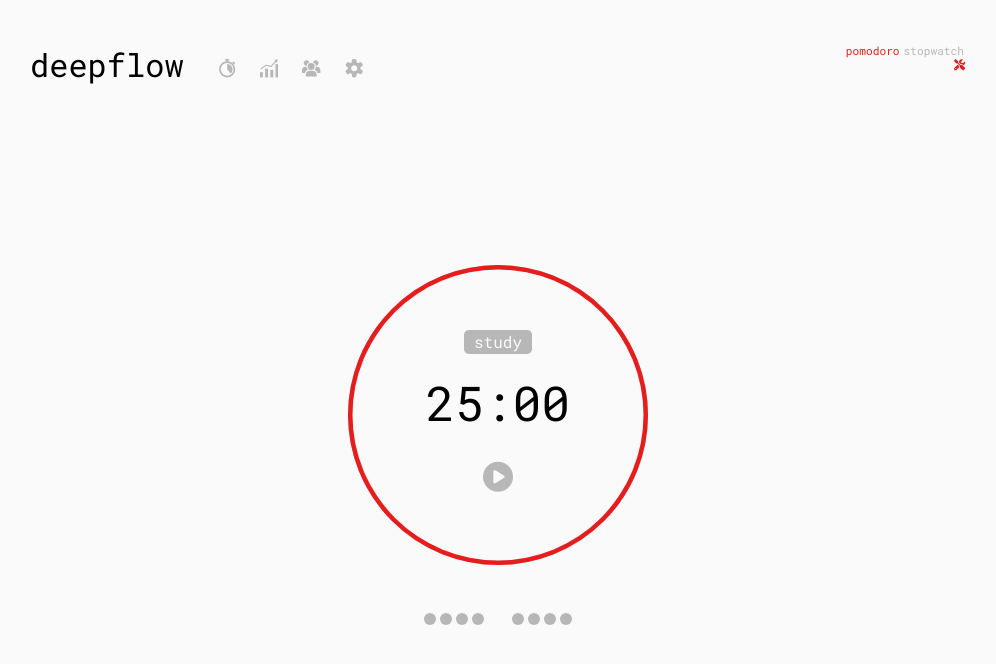
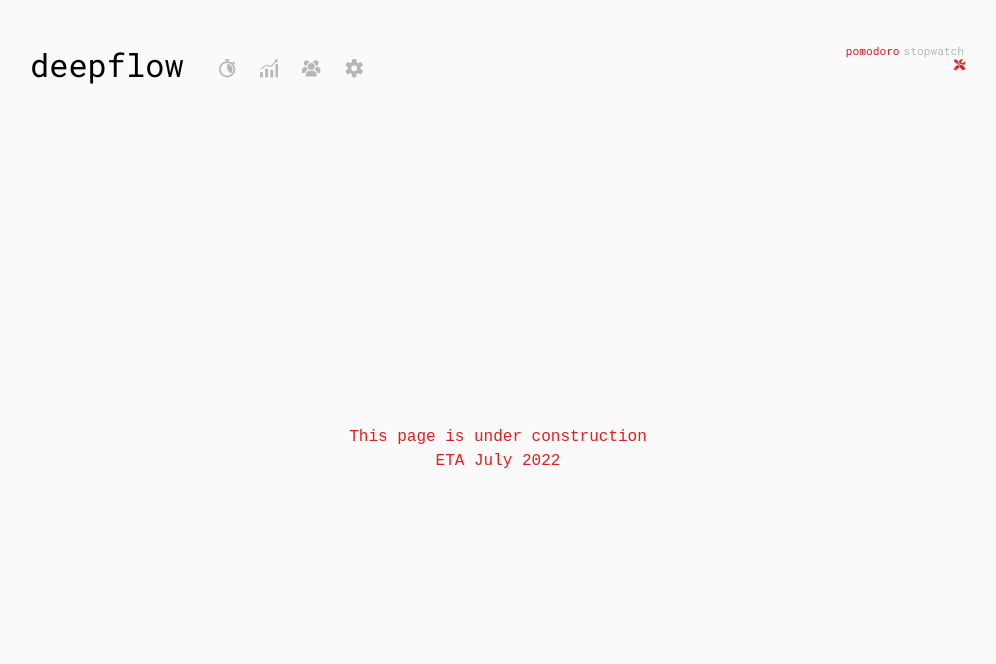
Before and after one commit to ademirkan/Deep-Flow, a React (Create React App) app: page /oops in a window 1280 px wide. Shown: the top 664 px of the page, without its empty margins (142-1138 px from the left). Built offline with nearby package versions, Linux system fonts and the light colour scheme.

Commit message:
Added routing to navbar

```diff
--- a/package.json
+++ b/package.json
@@ -12,6 +12,7 @@
     "react": "^17.0.2",
     "react-dom": "^17.0.2",
     "react-icons": "^4.3.1",
+    "react-router-dom": "^6.3.0",
     "react-scripts": "5.0.0",
     "react-usestateref": "^1.0.8",
     "reactjs-popup": "^2.0.5",
--- a/src/App.js
+++ b/src/App.js
@@ -1,11 +1,11 @@
 import "./App.css";
-import Footer from "./Layout/Footer/Footer";
 import TimerPage from "./Pages/TimerPage/TimerPage";
-import NavBar from "./Layout/NavBar/NavBar";
+import NotReadyPage from "./Pages/NotReadyPage";
 import TimerStateProvider from "./Contexts/TimerStateContext";
 import SessionsProvider from "./Contexts/SessionsContext";
 import ProgressbarProvider from "./Contexts/ProgressbarContext";
 import SchedulerProvider from "./Contexts/SchedulerContext";
+import { Route, Routes } from "react-router-dom";
 
 //🤔 multiContexts?
 
@@ -15,11 +15,10 @@ function App() {
       <TimerStateProvider>
         <SchedulerProvider>
           <SessionsProvider>
-            <div id="display">
-              <NavBar />
-              <TimerPage />
-              <Footer />
-            </div>
+            <Routes>
+              <Route path="/" element={<TimerPage />} />
+              <Route path="/oops" element={<NotReadyPage />} />
+            </Routes>
           </SessionsProvider>
         </SchedulerProvider>
       </TimerStateProvider>
--- a/src/Contexts/SchedulerContext.jsx
+++ b/src/Contexts/SchedulerContext.jsx
@@ -1,6 +1,4 @@
 import react, { useState, useRef } from "react";
-
-import useLocalStorageState from "../Hooks/useLocalStorageState";
 
 /**
  * Scheduler = {mode: "pomodoro, stopwatch, custom",
--- a/src/Layout/NavBar/NavBar.jsx
+++ b/src/Layout/NavBar/NavBar.jsx
@@ -8,6 +8,7 @@ import {
   ShareIcon,
   SettingsIcon,
 } from "../../Assets/NavbarIcons";
+import { Link } from "react-router-dom";
 
 function NavBar() {
   // Context
@@ -29,18 +30,18 @@ function Logo({ className }) {
 function Menu({ className }) {
   return (
     <div id={styles.menu} className={className}>
-      <a href="/">
+      <Link to="/">
         <TimerIcon className={"icon"} />
-      </a>
-      <a href="/">
+      </Link>
+      <Link to="/oops">
         <ChartIcon className={"icon"} />
-      </a>
-      <a href="/">
+      </Link>
+      <Link to="/oops">
         <ShareIcon className={"icon"} />
-      </a>
-      <a href="/">
+      </Link>
+      <Link to="/oops">
         <SettingsIcon className={"icon"} />
-      </a>
+      </Link>
     </div>
   );
 }
--- /dev/null
+++ b/src/Layout/PageLayout.jsx
@@ -0,0 +1,12 @@
+import NavBar from "./NavBar/NavBar";
+import Footer from "./Footer/Footer";
+
+export default function PageLayout(props) {
+  return (
+    <div id="display">
+      <NavBar />
+      {props.children}
+      <Footer />
+    </div>
+  );
+}
--- /dev/null
+++ b/src/Pages/NotReadyPage.jsx
@@ -0,0 +1,15 @@
+import PageLayout from "./../Layout/PageLayout";
+
+export default function NotReadyPage() {
+  return (
+    <PageLayout>
+      <div
+        className="flex justify-center items-center flex-col mt-16"
+        style={{ gridArea: "main", color: "var(--primary-color)" }}
+      >
+        <span>This page is under construction</span>
+        <span> ETA July 2022 </span>
+      </div>
+    </PageLayout>
+  );
+}
--- a/src/Pages/TimerPage/TimerPage.jsx
+++ b/src/Pages/TimerPage/TimerPage.jsx
@@ -9,9 +9,11 @@ import { SessionsContext } from "../../Contexts/SessionsContext";
 import StopwatchTimer, {
   CircularStopwatchView,
 } from "./../../Components/CircularTimer/StopwatchTimer";
+import PageLayout from "../../Layout/PageLayout";
 
 function TimerPage() {
   return (
+    <PageLayout>
       <div
         className="flex justify-center items-center flex-col mt-16"
         style={{ gridArea: "main" }}
@@ -19,6 +21,7 @@ function TimerPage() {
         <Timer />
         <Progress />
       </div>
+    </PageLayout>
   );
 }
 
@@ -32,7 +35,7 @@ function Timer() {
   // const [popupOpen, setPopupOpen] = useState(false);
   // const closePopup = () => setPopupOpen(false);
 
-  // TODO -- useCallback?
+  //const thing = useMemo(()=>getThingFromExpensiveComputation(giantString), [giantString])
   const callbacks = {
     onFirstStart: (time) => {
       setIsRunning(true);
@@ -104,7 +107,7 @@ function Timer() {
   const timerByTypes = {
     countdown: (timer) => (
       <CountdownTimer
-        duration={timer.duration === 1000 * 60 ? 2000 : timer.duration}
+        duration={timer.duration === 1000 * 60 ? 5000 : timer.duration}
         callbacks={callbacks}
         overtime={false}
         events={countdownEvents}
@@ -121,7 +124,7 @@ function Timer() {
         minimumDuration={timer.duration === 1000 * 60 ? 5000 : timer.duration}
         callbacks={callbacks}
         overtime={false}
-        events={countdownEvents}
+        events={stopwatchEvents}
         viewConstructor={(props) => (
           <CircularStopwatchView
             {...props}
--- a/src/index.js
+++ b/src/index.js
@@ -2,10 +2,13 @@ import React from "react";
 import ReactDOM from "react-dom";
 import App from "./App";
 import "./index.css";
+import { BrowserRouter } from "react-router-dom";
 
 ReactDOM.render(
   <React.StrictMode>
-    <App />
+    <BrowserRouter>
+      <App />
+    </BrowserRouter>
   </React.StrictMode>,
   document.getElementById("root")
 );
```
Also changed, not shown: 1 other file (tests, documents, lock files or other folders). Lines whose indentation alone changed are shown as unchanged.
